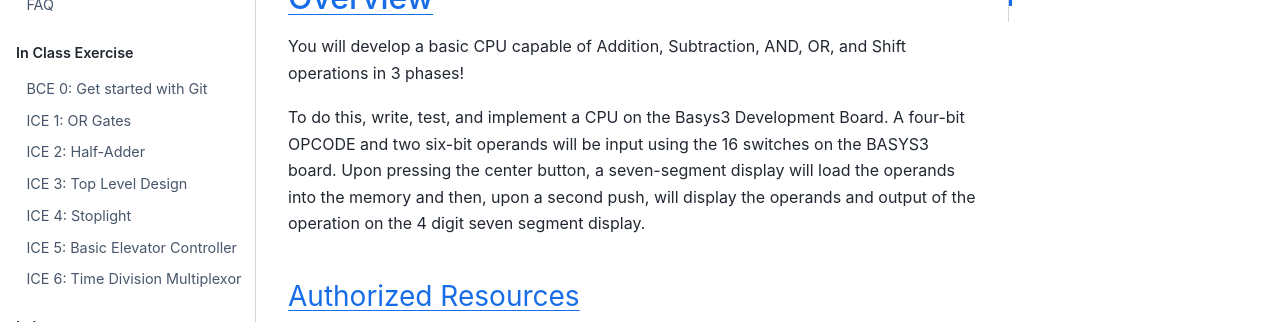
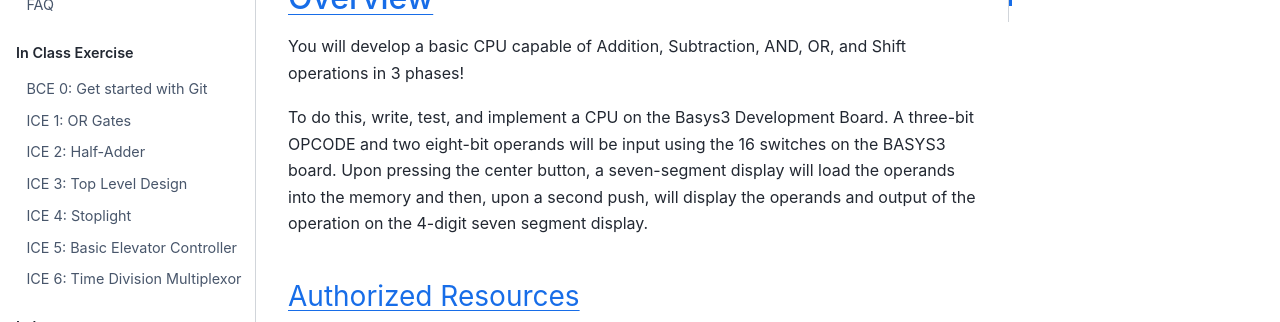
Before and after one commit to USAFA-ECE/ece281-book, a Jupyter Book: the page built from book/lab/lab5.md, in a window 1280 px wide and 900 px high, scrolled down 380 px. Shown: the part 153-475 px from the top of the window. Built offline with Jupyter Book 1.0.4 settings and Sphinx 7.4.7 and the Sphinx Book theme 1.1.4, drawn with Linux system fonts in a browser that asks for light colours; pages that are not in the unit, such as notebooks, are missing from menus.

Commit message:
Corrected operand bit count

```diff
--- a/book/lab/lab5.md
+++ b/book/lab/lab5.md
@@ -11,11 +11,11 @@ You will develop a basic CPU capable of Addition,
 Subtraction, AND, OR, and Shift operations in 3 phases!
 
 To do this, write, test, and implement a CPU on the Basys3 Development Board.
-A four-bit OPCODE and two six-bit operands will be input using the 16
+A three-bit OPCODE and two eight-bit operands will be input using the 16
 switches on the BASYS3 board. Upon pressing the center button, a
 seven-segment display will load the operands into the memory and then,
 upon a second push, will display the operands and output of the
-operation on the 4 digit seven segment display.
+operation on the 4-digit seven segment display.
 
 ### Authorized Resources
 
```
